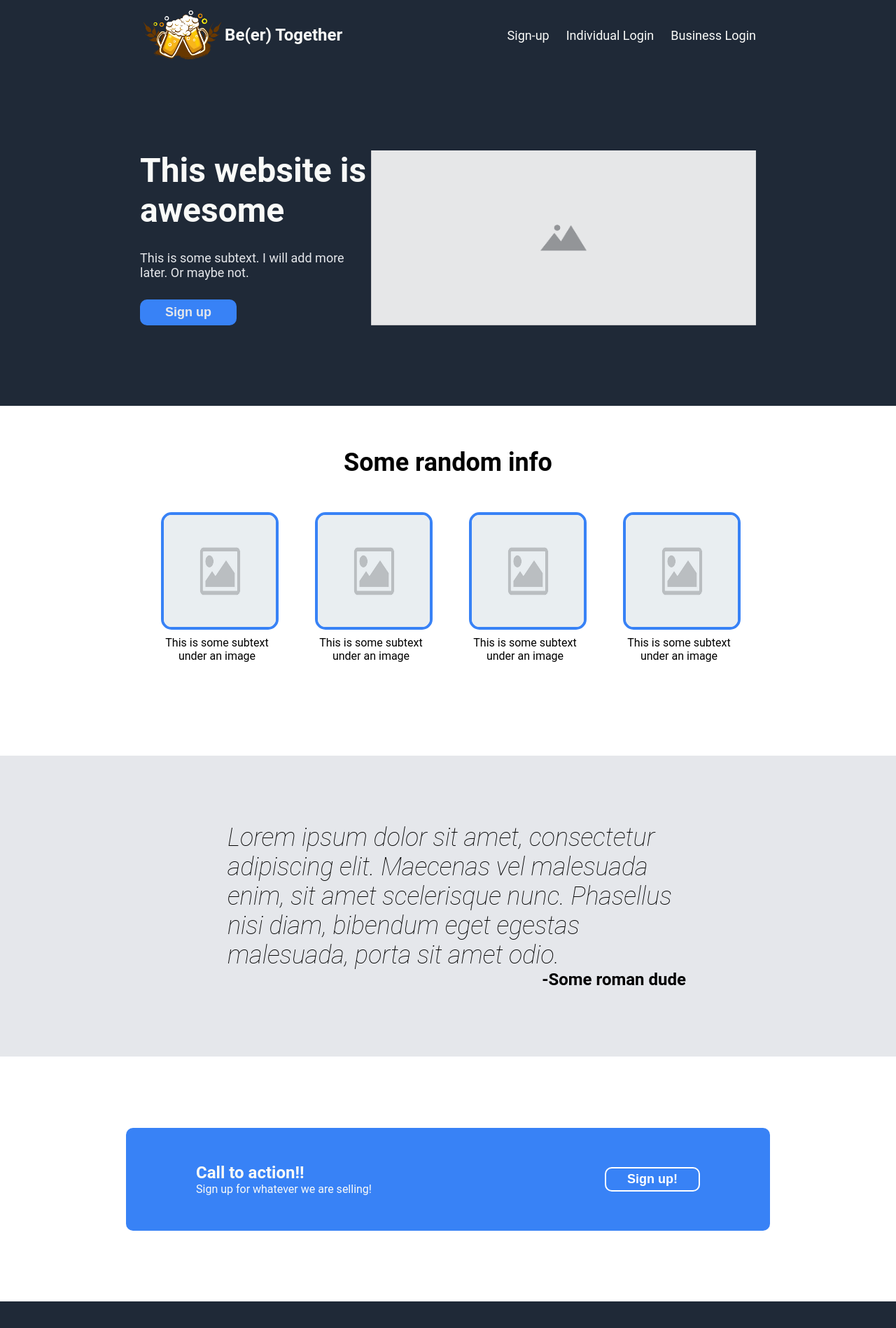
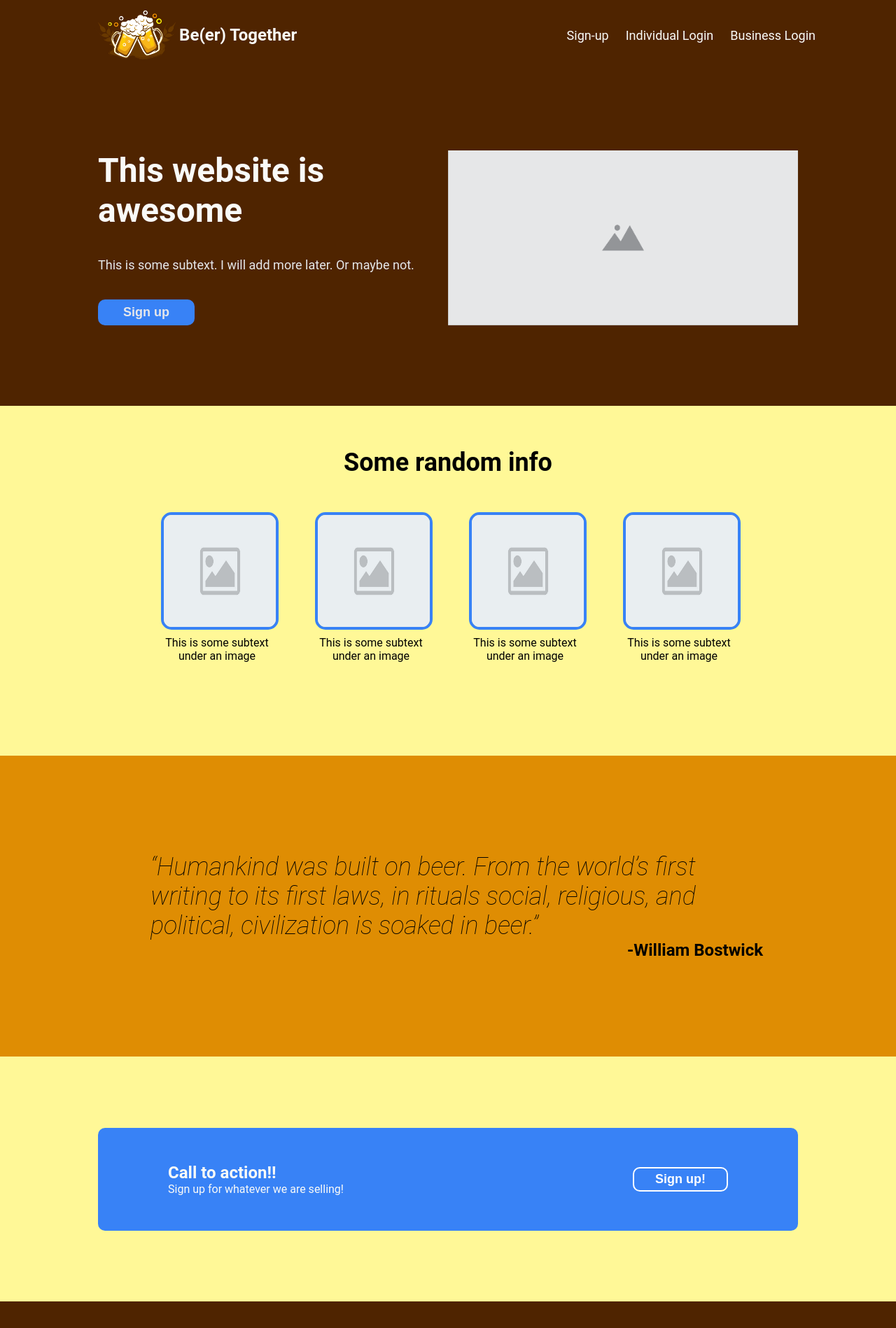
Before and after one commit to rscres/landing-page, a plain HTML site: page index.html in a window 1280 px wide. Shown: the top 1898 px of the page at 70% size. Drawn offline with Linux system fonts and the light colour scheme.

Commit message:
Changed background colours, fixed max width

```diff
--- a/index.html
+++ b/index.html
@@ -12,6 +12,7 @@
 
     <div class="global-wrapper">
         <header class="header">
+            <div class="header-box">
                 <div class="logo-container">
                     <img class="logo" src="imgs/beer-logo.png">
                     <div class="logo-text">Be(er) Together</div>
@@ -21,9 +22,11 @@
                     <li><a href="index.html">Individual Login</a></li>
                     <li><a href="index.html">Business Login</a></li>
                 </ul>
+            </div>
         </header>
 
         <div class="hero">
+            <div class="hero-box">
                 <div class="text">
                     <div class="title">
                         This website is awesome
@@ -35,8 +38,10 @@
                 </div>
             <img class="main" src="./imgs/placeholder.png">
             </div>
+        </div>
 
         <div class="container-mid">
+            <div class="info-box">
                 <div class="info-title">Some random info</div>
                 <div class="images">
                     <div class="info">
@@ -57,25 +62,29 @@
                     </div>
                 </div>
             </div>
+        </div>
 
         <div class="container-quote">
+            <div class="box-quote">
                 <div class="quote">
-                Lorem ipsum dolor sit amet, consectetur adipiscing elit.
-                Maecenas vel malesuada enim, sit amet scelerisque nunc.
-                Phasellus nisi diam, bibendum eget egestas malesuada, porta sit amet odio.
+                    “Humankind was built on beer. From the world’s first writing to its first laws,
+                    in rituals social, religious, and political, civilization is soaked in beer.”
                 </div>
                 <div class="author">
-                -Some roman dude
+                    -William Bostwick
+                </div>
             </div>
         </div>
 
         <div class="call-to-action">
+            <div class="box-container">
                 <div class="box">
                     <div class="text-bot">
                         <div class="title-bot">Call to action!!</div>
                         <div class="subtext-bot">Sign up for whatever we are selling!</div>
                     </div>
                     <a href="index.html"><button class="box-sign-up">Sign up!</button></a>
+                </div>
             </div>
         </div>
     </div>
--- a/style.css
+++ b/style.css
@@ -5,6 +5,7 @@ body {
     flex-direction: column;
     justify-content: space-between;
     font-family: Roboto, sans-serif;
+    background-color: #fff897;
 }
 
 .global-wrapper {
@@ -14,18 +15,26 @@ body {
 }
 
 .header {
-    background-color: #1f2937;
+    background-color: #4f2400;
+    color: #f9faf8;
+    display: flex;
+    align-items: center;
+    justify-content: center;
+    height: 100px;
+}
+
+.header-box {
     display: flex;
     align-items: center;
     justify-content: space-between;
-    color: #f9faf8;
-    padding: 0 200px;
-    height: 100px;
+    flex-basis: 1050px;
+    flex-grow: 0;
 }
 
 .logo-container {
     display: flex;
     align-items: center;
+    padding: 0 20px;
 }
 
 .logo {
@@ -54,12 +63,18 @@ a {
 /*First container*/
 
 .hero {
-    background-color: #1f2937;
+    background-color: #4f2400;
     display: flex;
     align-items: center;
-    justify-content: space-between;
-    padding: 0 200px;
+    justify-content: center;
     height: 480px;
+}
+
+.hero-box {
+    display: flex;
+    gap: 40px;
+    flex-grow: 0;
+    flex-basis: 1000px;
 }
 
 .text {
@@ -100,18 +115,20 @@ a {
     background-color: grey;
     height: 250px;
     width: 550px;
-    flex-shrink: 0;
+    flex-shrink: 1;
 }
 
 /*Middle container*/
 
 .container-mid {
     height: 500px;
+}
+
+.info-box {
     display: flex;
     flex-direction: column;
     align-items: center;
     gap: 50px;
-    padding: 0 300px;
 }
 
 .info-title {
@@ -148,12 +165,16 @@ a {
 /*Quote container*/
 
 .container-quote {
-    background-color: #e5e7eb;
+    background-color: #df8d03;
     height: 430px;
     display: flex;
-    flex-direction: column;
+    align-items: center;
     justify-content: center;
-    padding: 0 300px;
+}
+
+.box-quote {
+    flex-grow: 0;
+    flex-basis: 900px;
 }
 
 .quote {
@@ -171,14 +192,19 @@ a {
     text-align: right;
 }
 
-/*Bottom container*/
+/*Call to action*/
 
 .call-to-action {
     min-height: 350px;
     display: flex;
-    justify-content: space-around;
+    justify-content: center;
     align-items: center;
-    padding: 0 180px;
+}
+
+.box-container {
+    flex-grow: 0;
+    flex-basis: 1000px;
+    display: flex;
 }
 
 .box {
@@ -213,7 +239,7 @@ a {
 /*Footer*/
 
 .footer {
-    background-color: #1f2937;
+    background-color: #4f2400;
     height: 100px;
     display: flex;
     justify-content: center;
```
Lines whose indentation alone changed are shown as unchanged.
